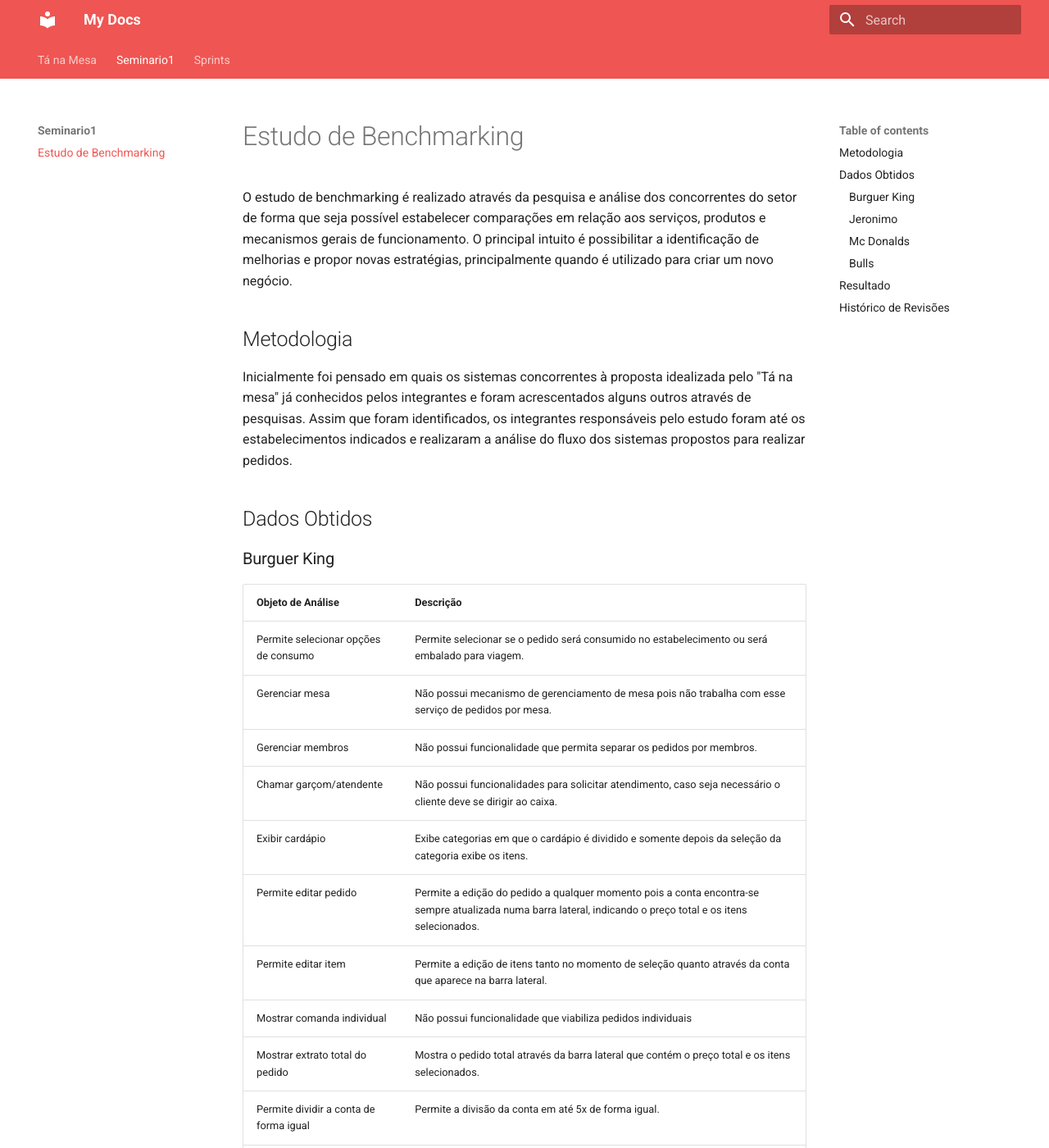
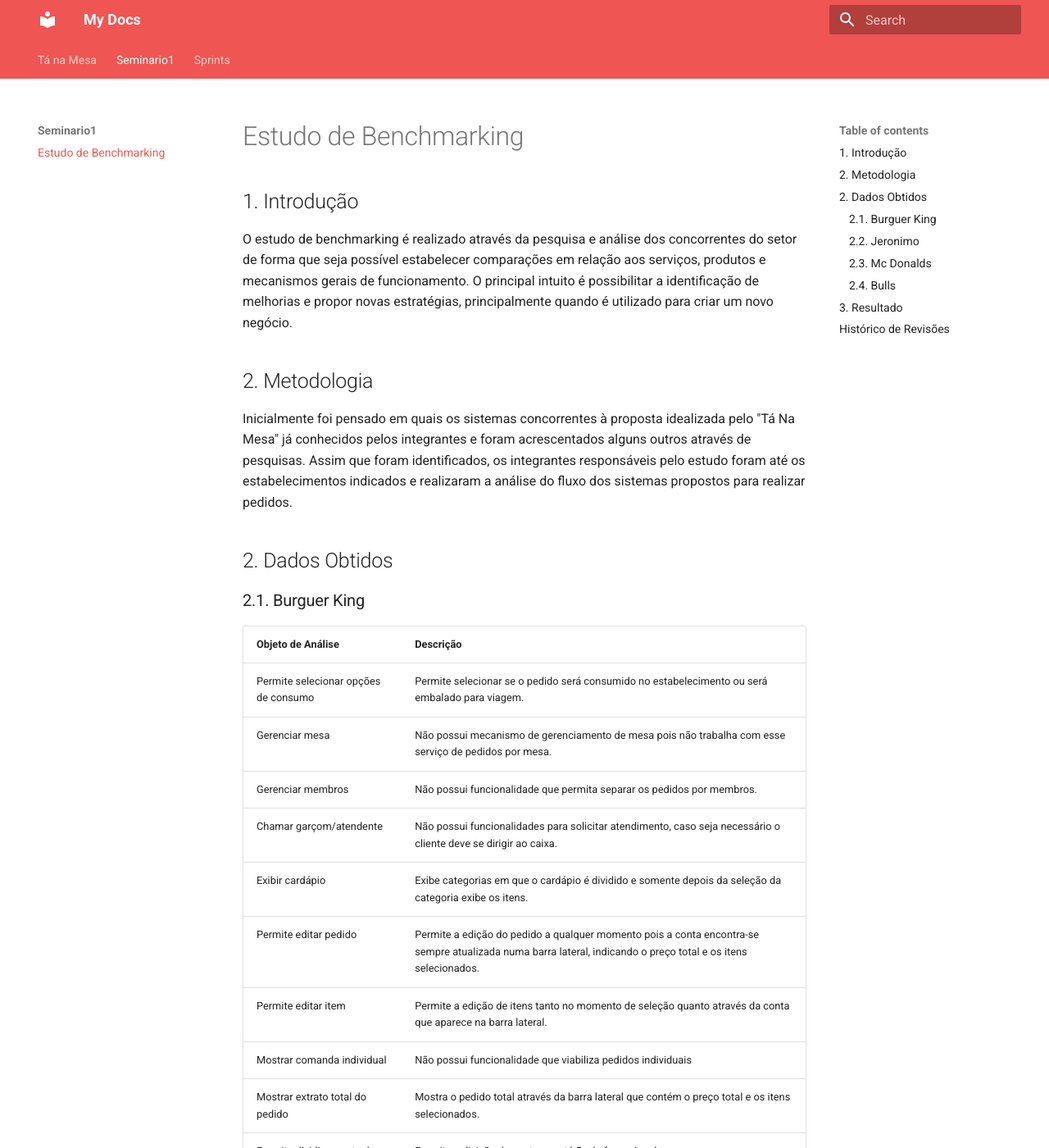
Before and after one commit to UnBArqDsw2021-1/2021.1_G02_TaNaMesa_docs, an MkDocs documentation site: the page built from docs/seminario1/benchmarking.md, in a window 1280 px wide and 1400 px high. Shown: the whole window at 82% size. Built offline with MkDocs 1.6.1 and Material for MkDocs 9.7.7, drawn with Linux system fonts in a browser that asks for light colours; some of the changed text lies outside the part shown.

Commit message:
Padronizando documento.
Co-authored-by: Brenda <brendasantosv.bs@gmail.com>

```diff
--- a/docs/seminario1/benchmarking.md
+++ b/docs/seminario1/benchmarking.md
@@ -1,11 +1,13 @@
 # Estudo de Benchmarking
+
+## 1. Introdução
 O estudo de benchmarking é realizado através da pesquisa e análise dos concorrentes do setor de forma que seja possível estabelecer comparações em relação aos serviços, produtos e mecanismos gerais de funcionamento. O principal intuito é possibilitar a identificação de melhorias e propor novas estratégias, principalmente quando é utilizado para criar um novo negócio.
 
-## Metodologia
-Inicialmente foi pensado em quais os sistemas concorrentes à proposta idealizada pelo "Tá na mesa" já conhecidos pelos integrantes e foram acrescentados alguns outros através de pesquisas. Assim que foram identificados, os integrantes responsáveis pelo estudo foram até os estabelecimentos indicados e realizaram a análise do fluxo dos sistemas propostos para realizar pedidos.
+## 2. Metodologia
+Inicialmente foi pensado em quais os sistemas concorrentes à proposta idealizada pelo "Tá Na Mesa" já conhecidos pelos integrantes e foram acrescentados alguns outros através de pesquisas. Assim que foram identificados, os integrantes responsáveis pelo estudo foram até os estabelecimentos indicados e realizaram a análise do fluxo dos sistemas propostos para realizar pedidos.
 
-## Dados Obtidos
-### Burguer King
+## 2. Dados Obtidos
+### 2.1. Burguer King
 
 | Objeto de Análise |  Descrição |
 | :---------------- | :--------- |
@@ -22,7 +24,7 @@ Inicialmente foi pensado em quais os sistemas concorrentes à proposta idealizad
 | Permite pagar separadamente por comanda | Permite que o cliente escolha entre pagar a conta sozinho, dividir a conta em valores iguais ou escrever um valor a pagar(o cliente fica responsável por somar seus itens e digitar o valor). |
 | Permite selecionar forma de pagamento | Permite selecionar formas de pagamento, dentre elas são disponibilizadas cartão de crédito e cartão de débito. |
 
-### Jeronimo
+### 2.2. Jeronimo
 
 | Objeto de Análise |  Descrição |
 | :---------------- | :--------- |
@@ -39,7 +41,7 @@ Inicialmente foi pensado em quais os sistemas concorrentes à proposta idealizad
 | Permite pagar separadamente por comanda |  Não possui funcionalidade que permite a divisão da conta. |
 | Permite selecionar forma de pagamento | Permite selecionar formas de pagamento, dentre elas são disponibilizadas cartão de crédito, cartão de débito, pix, picpay, vale alimentação e mercado pago. |
 
-### Mc Donalds
+### 2.3. Mc Donalds
 
 | Objeto de Análise |  Descrição |
 | :---------------- | :--------- |
@@ -57,7 +59,7 @@ Inicialmente foi pensado em quais os sistemas concorrentes à proposta idealizad
 | Permite selecionar forma de pagamento | Permite selecionar formas de pagamento, dentre elas são disponibilizadas cartão de crédito, cartão de débito e pix. |
 
 
-### Bulls
+### 2.4. Bulls
 
 | Objeto de Análise |  Descrição |
 | :---------------- | :--------- |
@@ -75,7 +77,7 @@ Inicialmente foi pensado em quais os sistemas concorrentes à proposta idealizad
 | Permite selecionar forma de pagamento | Não possui uma funcionalidade de formas de pagamento pelo serviço, isso é lidado diretamente com o garçom/atendente. |
 
 
-## Resultado
+## 3. Resultado
 Para representar os resultados obtidos através das análises, foi desenvolvido um quadro comparativo utilizando como base alguns dos requisitos que constituem o projeto.
 
 |Requisito| Burguer King | Jeronimo | Mc Donalds | Bulls |
@@ -99,3 +101,4 @@ Para representar os resultados obtidos através das análises, foi desenvolvido
 | :--------- | :----- | :-------- | :------------------------- |
 | 31/07/2021 |  0.1   | Criação da estrutura do documento, relatório das primeiras duas análises.| [Brenda Santos](https://github.com/brendavsantos), [Tiago Samuel](https://github.com/tsrrodrigues) |
 | 31/07/2021 |  1.0   | Relatório das últimas duas análises e finalização da primeira versão do documento.| [Brenda Santos](https://github.com/brendavsantos), [Tiago Samuel](https://github.com/tsrrodrigues) |
+| 03/08/2021 |  1.1   | Padronização do documento.| [Brenda Santos](https://github.com/brendavsantos), [Tiago Samuel](https://github.com/tsrrodrigues) |
```
